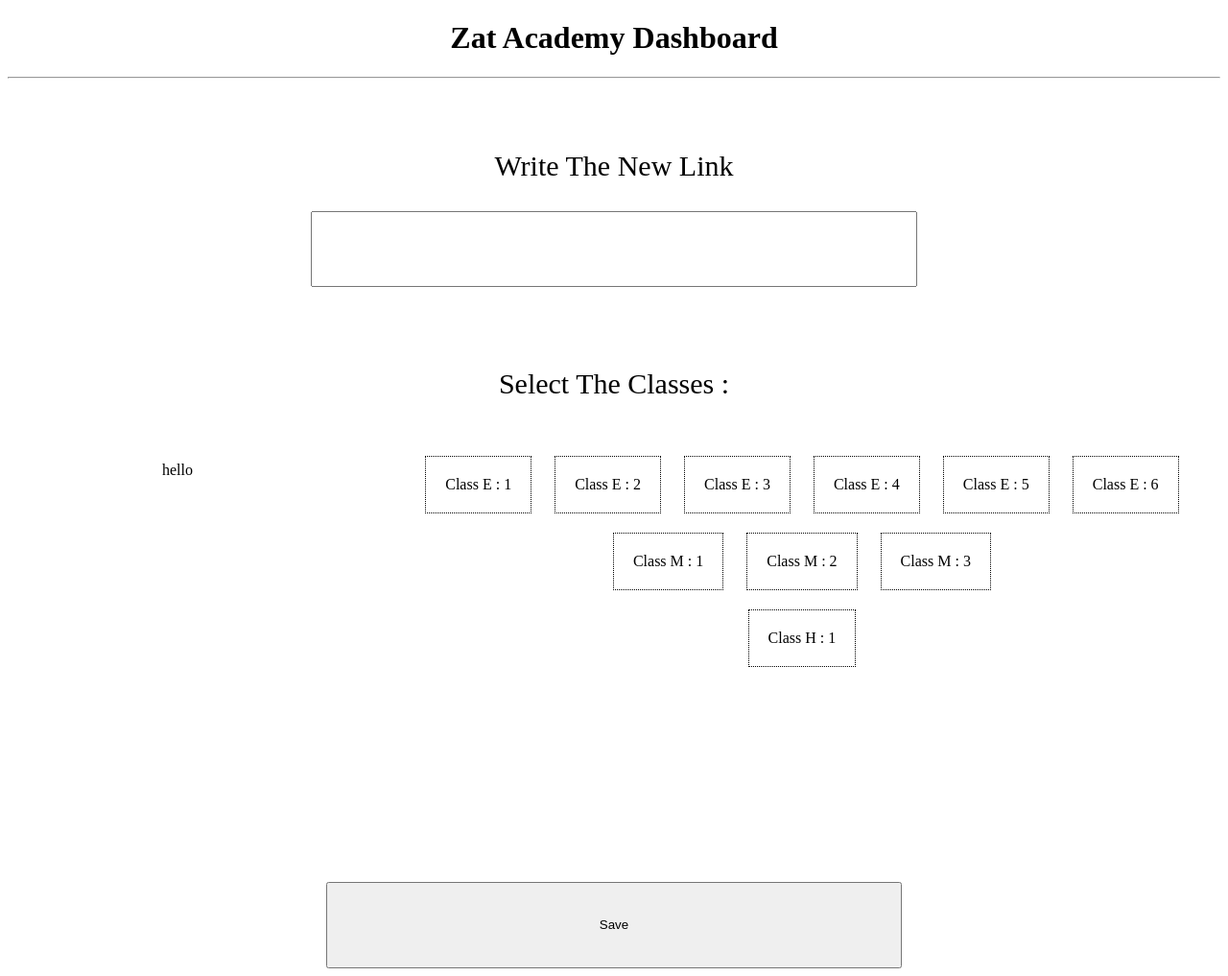
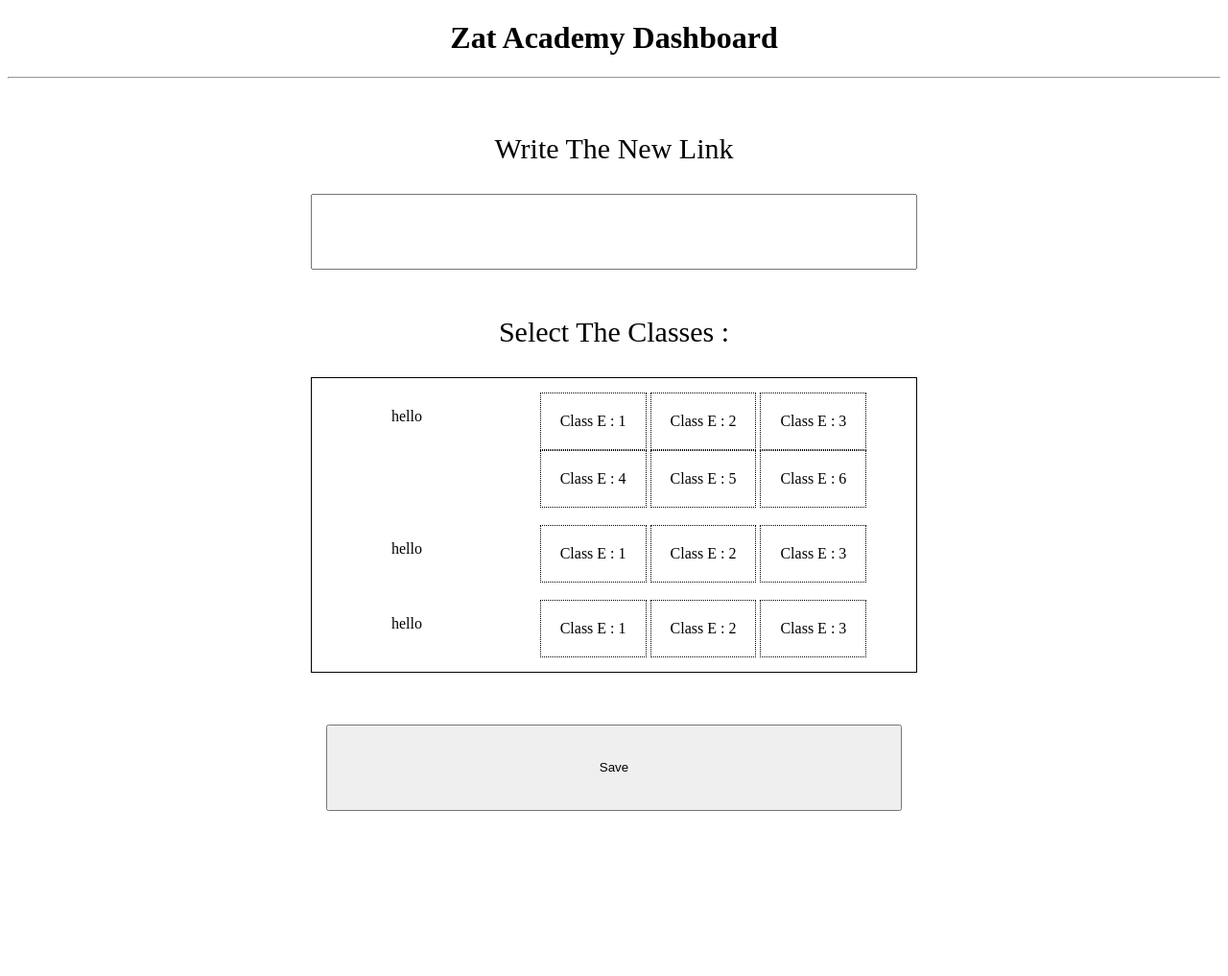
Before and after one commit to Yousefx10/StaticLinkDash, a PHP site: page /dashboard.php in a window 1280 px wide. Shown: the whole page at 96% size. After the commit the page ends 845 px from the top, so only its background shows below. Run offline with PHP 8.4, Linux system fonts and the light colour scheme.

Commit message:
pretty document standard

```diff
--- a/dashboard.php
+++ b/dashboard.php
@@ -9,8 +9,7 @@
         .SchoolClass
         {
             padding: 20px;border: 1px dotted #000;
-            margin: 10px;display: inline-block;
-            cursor:pointer;
+            display: inline-block;cursor:pointer;
         }
         .SchoolClass:hover
         {
@@ -30,44 +29,69 @@
     <div style="text-align: center;user-select: none;">
         <h1>Zat Academy Dashboard</h1>
 
-        <hr/><br/><br/>
+        <hr/><br/>
 
 
         <p class="fontP"> Write The New Link</p>
         <input type="text" style="padding: 30px;width:45%"/>
 
-        <br/><br/> <br/><br/>
+        <br/><br/>
 
         <p class="fontP">Select The Classes :</p>
 
-        <br/>
 
+<div style="width:600px;margin:auto;border:1px solid #000;padding:15px">
     <!--  -->
-<div style="float:left;width:28%;height:400px">
+    <div style="float:left;width:28%;">
 
     <p>hello</p>
     </div>
     <!--  -->
-<div style="float:right;width:69%;height:400px">
+    <div style="float:right;width:69%;">
     <span class="SchoolClass">Class E : 1</span>
     <span class="SchoolClass">Class E : 2</span>
     <span class="SchoolClass">Class E : 3</span>
     <span class="SchoolClass">Class E : 4</span>
     <span class="SchoolClass">Class E : 5</span>
     <span class="SchoolClass">Class E : 6</span>
+    </div>
+    <!--  -->
+    <div style="clear:both;"></div>
     <br/>
-        <span class="SchoolClass">Class M : 1</span>
-        <span class="SchoolClass">Class M : 2</span>
-        <span class="SchoolClass">Class M : 3</span>
+    <!--  -->
 
+    <!--  -->
+    <div style="float:left;width:28%;">
+
+    <p>hello</p>
+    </div>
+    <!--  -->
+    <div style="float:right;width:69%;">
+    <span class="SchoolClass">Class E : 1</span>
+    <span class="SchoolClass">Class E : 2</span>
+    <span class="SchoolClass">Class E : 3</span>
+    </div>
+    <!--  -->
+    <div style="clear:both;"></div>
     <br/>
+    <!--  -->
+    <!--  -->
+    <div style="float:left;width:28%;">
 
-        <span class="SchoolClass">Class H : 1</span>
-
+    <p>hello</p>
+    </div>
+    <!--  -->
+    <div style="float:right;width:69%;">
+    <span class="SchoolClass">Class E : 1</span>
+    <span class="SchoolClass">Class E : 2</span>
+    <span class="SchoolClass">Class E : 3</span>
     </div>
     <!--  -->
     <div style="clear:both;"></div>
     <!--  -->
+</div>
+
+
 
         <br/><br/><br/>
         <button>Save</button>
```
Lines whose indentation alone changed are shown as unchanged.
